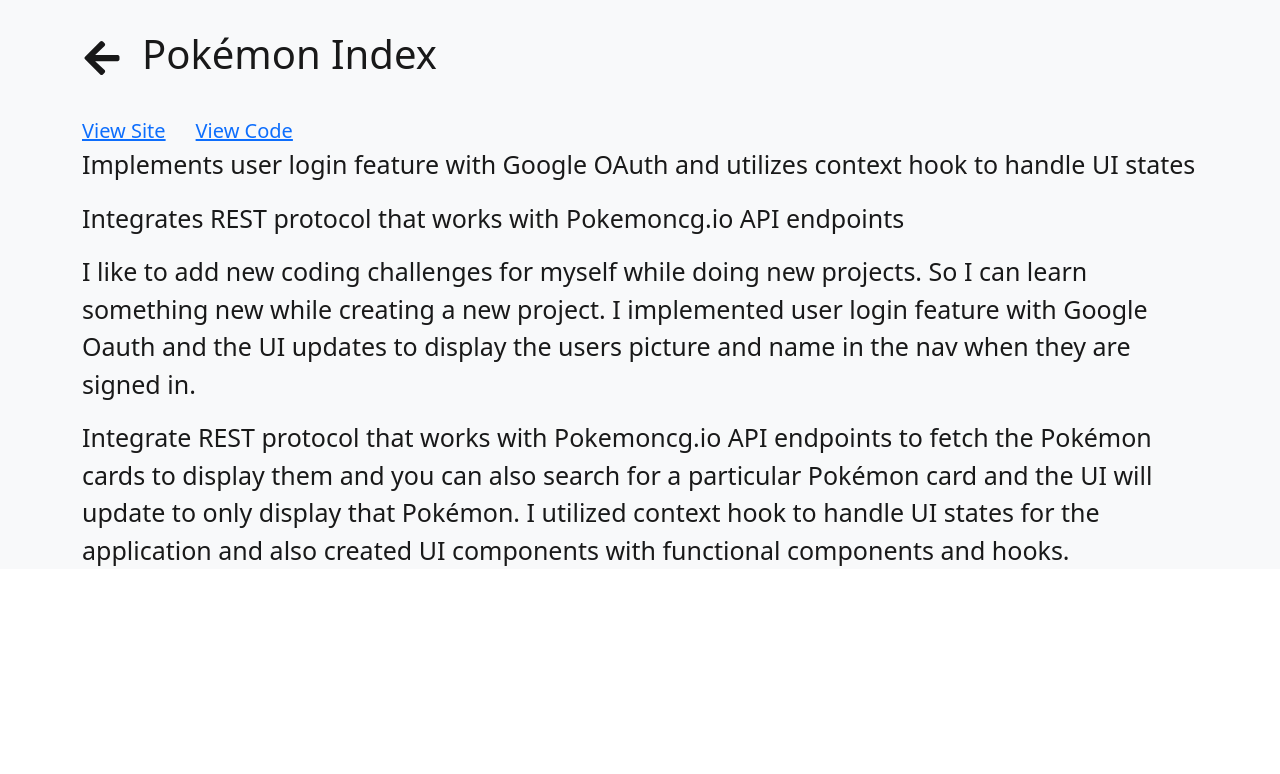
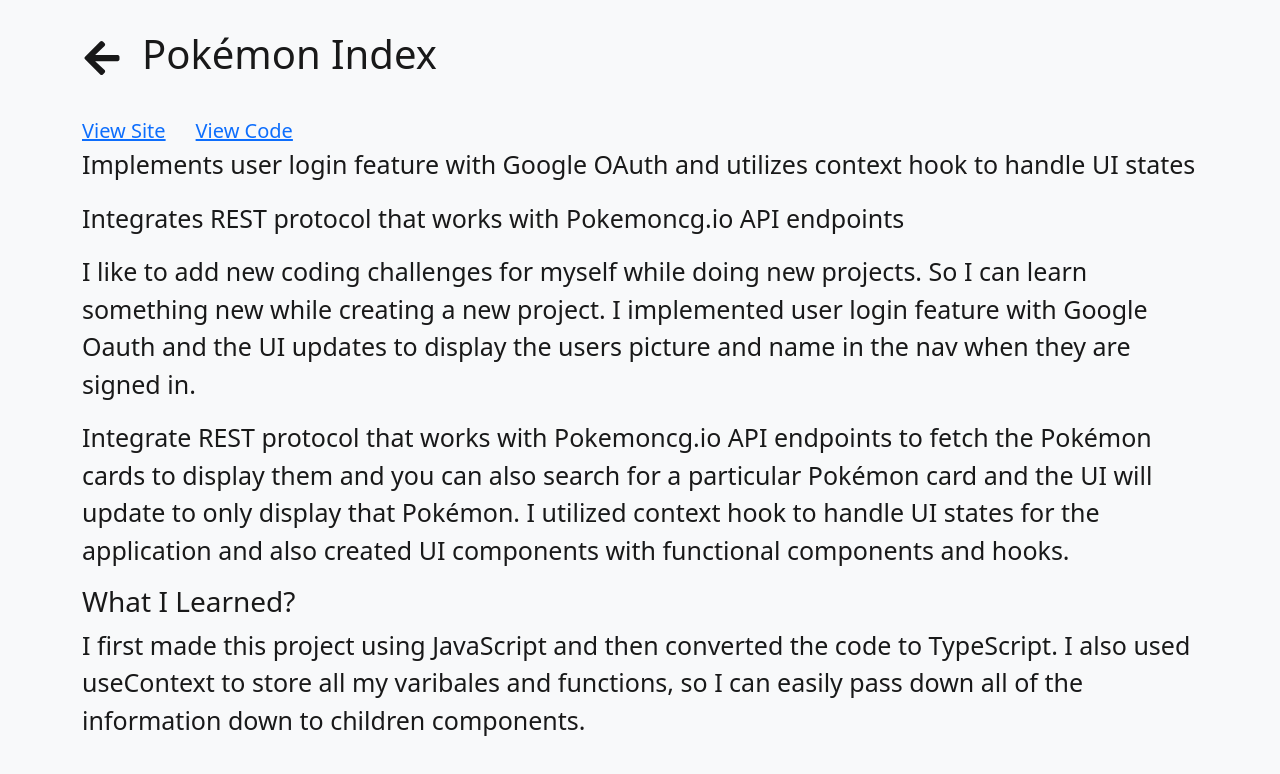
Before and after one commit to thomasgilmore/portfolio2022, a React (Create React App) app: page /pokemon-index in a window 1280 px wide. Shown: the top 774 px of the page. Built offline with nearby package versions, Linux system fonts and the light colour scheme.

Commit message:
Update to Pokemon text

```diff
--- a/src/Components/PokemonIndex.js
+++ b/src/Components/PokemonIndex.js
@@ -11,8 +11,8 @@ export default function PokemonIndex() {
       <Container>
         <ProjectNav title="Pokémon Index" />
         <div className="siteLinksDiv">
-          <a href="https://gilmore-pokemon-index.netlify.app/" target="_blank" className={`${theme}ViewSiteLink`}>View Site</a>
-          <a href="https://github.com/thomasgilmore95/Pokemon-Index" target="_blank" className={`${theme}ViewCodeLink`}>View Code</a>
+          <a href="https://gilmore-pokemon-index.netlify.app/" target="_blank" className={`${theme}ViewSiteLink`} rel="noreferrer">View Site</a>
+          <a href="https://github.com/thomasgilmore95/Pokemon-Index" target="_blank" className={`${theme}ViewCodeLink`} rel="noreferrer">View Code</a>
         </div>
         <p className="projectText">Implements user login feature with Google OAuth and utilizes context hook to handle UI states</p>
         <p className="projectText">Integrates REST protocol that works with Pokemoncg.io API endpoints</p>
@@ -21,6 +21,8 @@ export default function PokemonIndex() {
 
         <p className="projectText">Integrate REST protocol that works with Pokemoncg.io API endpoints to fetch the Pokémon cards to display them and you can also search for a particular Pokémon card and the UI will update to only display that Pokémon. I utilized context hook to handle UI states for the application and also created UI components with functional components and hooks.
         </p>
+        <h3>What I Learned?</h3>
+        <p className='projectText'>I first made this project using JavaScript and then converted the code to TypeScript. I also used useContext to store all my varibales and functions, so I can easily pass down all of the information down to children components.</p>
       </Container>
     </div>
   )
--- a/src/Components/pokemonidex.css
+++ b/src/Components/pokemonidex.css
@@ -1,3 +1,3 @@
 .pokemonIndexDiv {
-
+  height: 100vh;
 }
```
